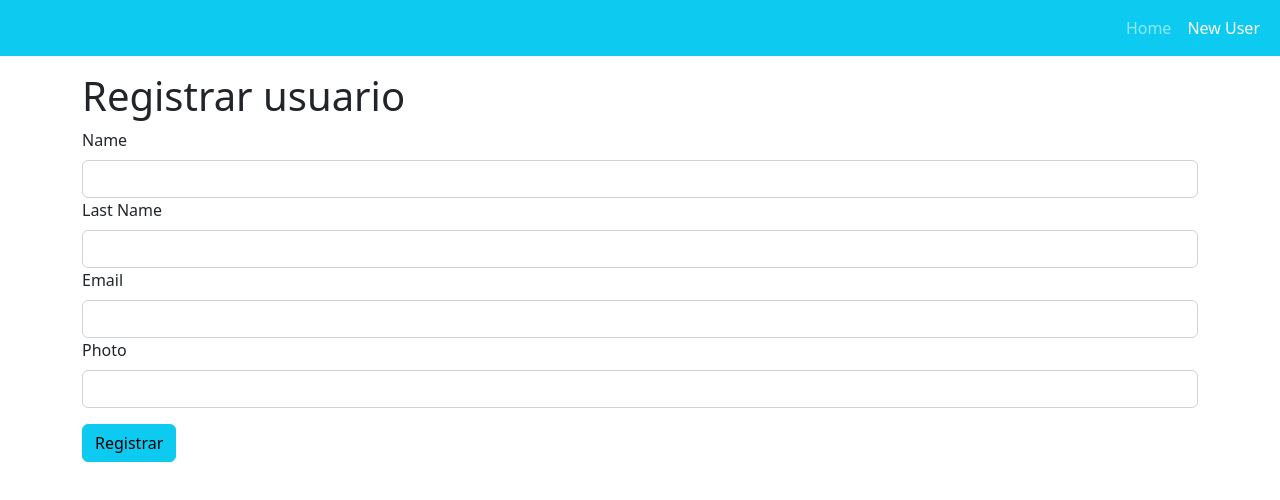
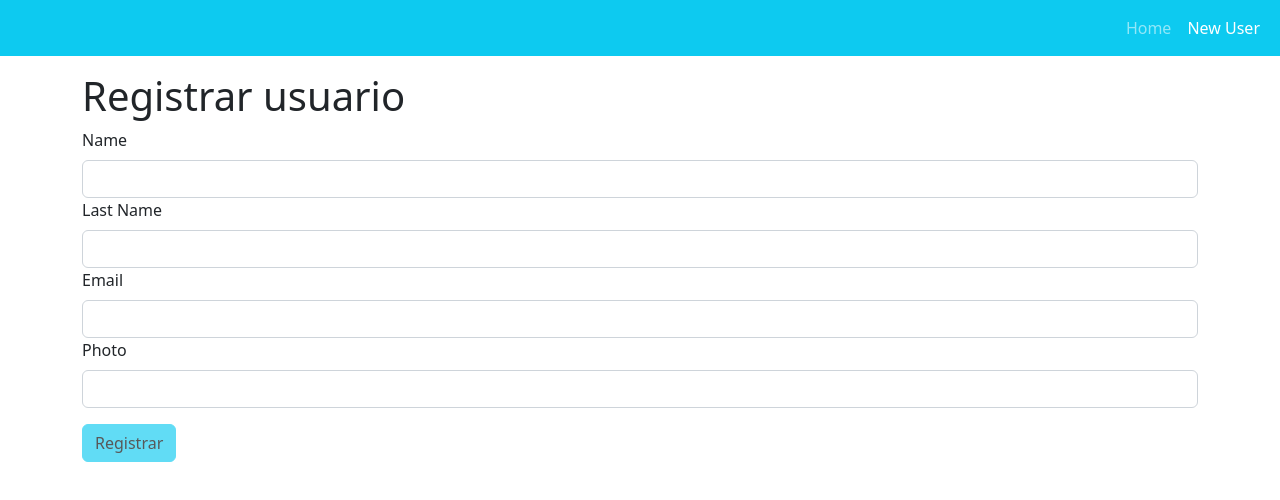
Before and after one commit to Ravicla/ConsultandoAPI, an Angular app: page /newuser in a window 1280 px wide. Shown: the top 500 px of the page. Built offline with nearby package versions, Linux system fonts and the light colour scheme.

Commit message:
validaciones
aplicando validaciones.

```diff
--- a/src/app/components/form/form.component.css
+++ b/src/app/components/form/form.component.css
@@ -0,0 +1,12 @@
+input.ng-invalid.ng-touched {
+    border-bottom: 5px solid rgb(110, 39, 39);
+}
+
+input.ng-valid.ng-touched{
+    border-bottom: 5px solid rgb(17, 133, 183);
+}
+
+input {
+    color: rgb(34, 25, 43);
+    font-size: medium;
+}
--- a/src/app/components/form/form.component.html
+++ b/src/app/components/form/form.component.html
@@ -23,6 +23,6 @@
             <input class="form-control" type="text" id="image" formControlName="image" >
         </div>
 
-        <input type="submit" [value]="type" class="btn btn-info mt-3">
+        <input type="submit" [value]="type" class="btn btn-info mt-3" [disabled]="!userForm.valid">
     </form>
 </section>
--- a/src/app/components/form/form.component.ts
+++ b/src/app/components/form/form.component.ts
@@ -1,5 +1,5 @@
 import { Component, OnInit } from '@angular/core';
-import { FormControl, FormGroup } from '@angular/forms';
+import { FormControl, FormGroup, Validators } from '@angular/forms';
 import { ActivatedRoute, Router } from '@angular/router';
 import { User } from 'src/app/interfaces/user.interface';
 import { UsersService } from 'src/app/services/users.service';
@@ -19,21 +19,38 @@ export class FormComponent implements OnInit {
     private activatedRoute: ActivatedRoute
     ) {
     this.userForm = new FormGroup({
-      first_name: new FormControl('', []),
-      last_name: new FormControl('', []),
-      username: new FormControl('', []),
-      email: new FormControl('', []),
-      image: new FormControl('', [])
+
+      first_name: new FormControl('', [
+        Validators.required,
+        Validators.minLength(3)
+      ]),
+
+      last_name: new FormControl('', [
+      ]),
+
+      email: new FormControl('', [
+      Validators.required,
+      Validators.pattern(/^[\w-.]+@([\w-]+\.)+[\w-]{2,4}$/)
+      ]),
+
+      image: new FormControl('', [
+      ])
+
     }, [])
   }
+
   async getDataForm() : Promise<void>{
+
+    if(this.userForm.valid) {
+    } else {
+      alert ('el formulario no esta bien relleno')
+    }
+
+
+
     let newUser = this.userForm.value;
-    //newUser.id=200;
-      console.log(newUser);
       if(newUser.id){
         let response = await this.usersServices.update(newUser);
-        console.log(response)
-
         if(response.id) {
           alert('Usuario actualizado')
           this.router.navigate(['/home']);
@@ -41,7 +58,6 @@ export class FormComponent implements OnInit {
           alert(response.error);
           this.router.navigate(['/home']);
         }
-
       } else {
       let response = await this.usersServices.create(newUser)
       console.log(response)
@@ -51,7 +67,6 @@ export class FormComponent implements OnInit {
         alert('hubo un herror');
       }
     }
-
   }
 
   ngOnInit(): void {
@@ -64,7 +79,6 @@ export class FormComponent implements OnInit {
         this.userForm = new FormGroup({
           first_name: new FormControl(user?.first_name, []),
           last_name: new FormControl(user?.last_name, []),
-          username: new FormControl(user?.username, []),
           email: new FormControl(user?.email, []),
           image: new FormControl(user?.image, []),
           id: new FormControl(user?.id, [])
```
